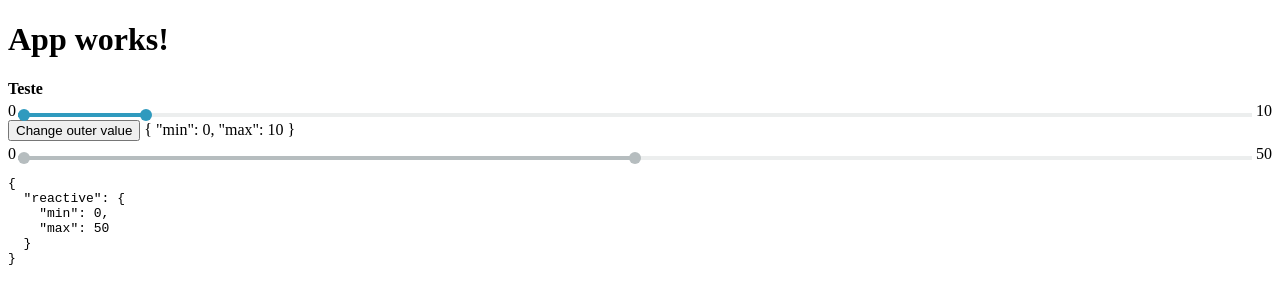
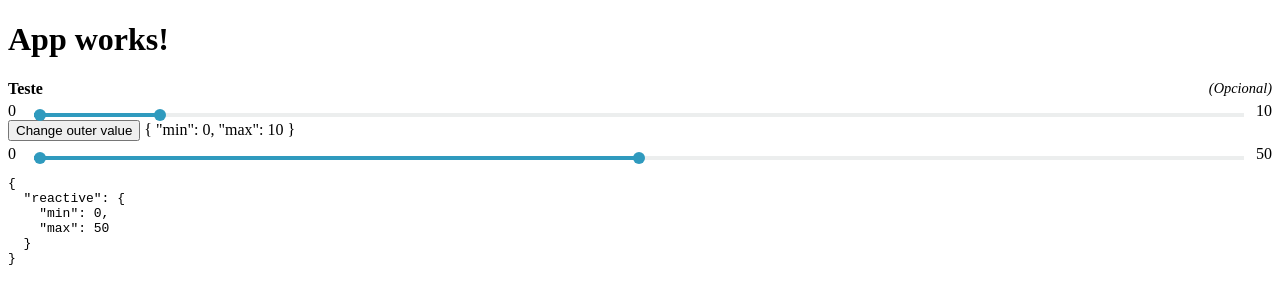
Before and after one commit to gabrielberlanda/angular-multi-range, an Angular app: page / in a window 1280 px wide. Shown: the top 304 px of the page. Built offline with nearby package versions, Linux system fonts and the light colour scheme.

Commit message:
Remove style inline and added range component tests

```diff
--- a/src/app/app.component.html
+++ b/src/app/app.component.html
@@ -2,8 +2,10 @@
 <app-range
   label="Teste"
   [disabled]="false"
-  [hideValues]="false"
-  [optional]="false"
+  [hide-values]="false"
+  [optional]="true"
+  name="outerValue"
+  ngDefaultControl
   [(ngModel)]="outerValue"
 ></app-range>
 
@@ -12,7 +14,7 @@
 {{ outerValue | json }}
 
 <form [formGroup]="form">
-  <app-range formControlName="reactive" [disabled]="true"></app-range>
+  <app-range formControlName="reactive"></app-range>
 </form>
 
 <pre>{{ form.value | json }}</pre>
--- a/src/app/components/range/range.component.html
+++ b/src/app/components/range/range.component.html
@@ -1,10 +1,10 @@
-<div class="label-container" style="display: flex; flex-direction: row;">
-  <label class="slider-label" style="flex: 1;">{{ label }}</label>
-  <span *ngIf="optional" style="font-style: italic; font-size: 90%">(Opcional)</span>
+<div class="label-container">
+  <label class="slider-label">{{ label }}</label>
+  <span *ngIf="optional" class="slider-optional-label">(Opcional)</span>
 </div>
 
 <div class="input-container" *ngIf="value">
-  <span *ngIf="!hideValues">{{ minValue }}</span>
+  <span class="value-label" *ngIf="!hideValues">{{ minValue }}</span>
 
   <div class='sliders-container'>
 
@@ -35,7 +35,7 @@
 
   </div>
 
-  <span *ngIf="!hideValues">{{ maxValue }}</span>
+  <span class="value-label" *ngIf="!hideValues">{{ maxValue }}</span>
 
 </div>
 
--- a/src/app/components/range/range.component.scss
+++ b/src/app/components/range/range.component.scss
@@ -1,3 +1,18 @@
+
+.label-container {
+  display: flex;
+  flex-direction: row;
+
+  .slider-label {
+    flex: 1;
+  }
+  .slider-optional-label {
+    font-style: italic;
+    font-size: 90%;
+  }
+
+}
+
 
 .sliders-container {
   position: relative;
@@ -5,12 +20,24 @@
   width: 99.5%;
 }
 
+
 .input-container {
   display: flex;
   flex-direction: row;
   align-items: center;
   justify-items: center;
   margin-top: 4px;
+
+  .value-label {
+    min-width: 20px;
+  }
+  .value-label:first-child {
+    margin-right: 4px;
+  }
+  .value-label:last-child {
+    margin-left: 4px;
+    text-align: end;
+  }
 }
 
 .slider-label {
--- a/src/app/components/range/range.component.ts
+++ b/src/app/components/range/range.component.ts
@@ -43,7 +43,7 @@ export class RangeComponent implements ControlValueAccessor {
   @Input()
   max: number = 100;
 
-  @Input()
+  @Input('hide-values')
   hideValues: boolean = false;
 
   @Input()
```
Also changed, not shown: 2 other files (tests, documents, lock files or other folders).
